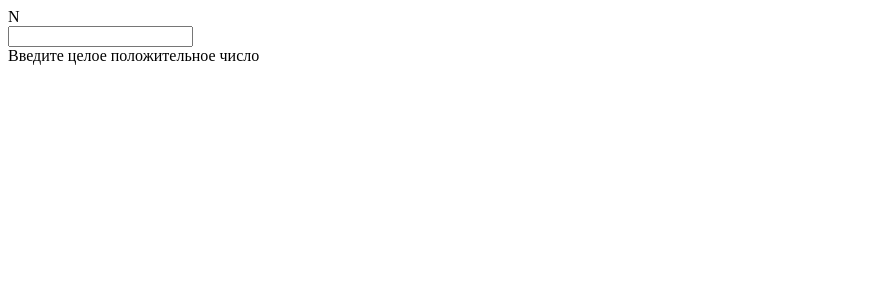
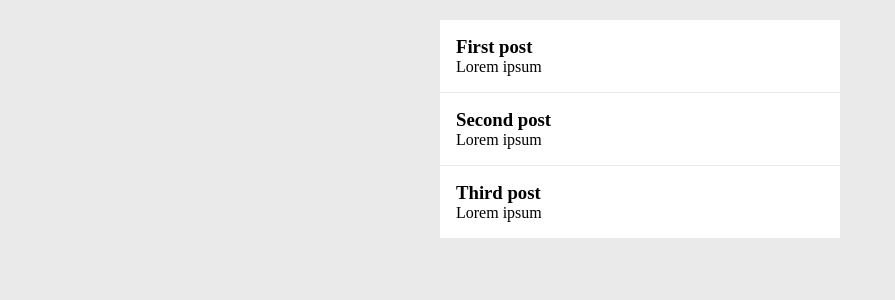
Before and after one commit to micasa-acerman/react-js-task-1, a React (Create React App) app: page / in a window 1280 px wide. Shown: the top 300 px of the page, without its empty margins (0-895 px from the left). Built offline with nearby package versions, Linux system fonts and the light colour scheme.

Commit message:
1 file modified, 1 added, 1 deleted

```diff
--- /dev/null
+++ b/src/App.css
@@ -0,0 +1,27 @@
+* {
+  margin: 0;
+  padding: 0;
+}
+body {
+  background-color: #eaeaea;
+}
+.posts {
+  max-width: 400px;
+  margin: 20px auto;
+}
+.item {
+  background: #fff;
+  padding: 16px;
+  transition: transform 0.25s ease;
+  cursor: pointer;
+}
+.posts > .item:not(:last-child) {
+  border-bottom: 1px solid #eaeaea;
+}
+.item:hover {
+  transform: scale(1.1);
+}
+.item.active {
+  background-color: #eaffff;
+  transform: scale(1.1);
+}
--- a/src/App.js
+++ b/src/App.js
@@ -1,29 +1,41 @@
 import React, { useState, useEffect } from 'react';
-import './style.css';
+import './App.css';
+
+const posts = [
+  {
+    id: '1',
+    title: 'First post',
+    description: 'Lorem ipsum'
+  },
+  {
+    id: '2',
+    title: 'Second post',
+    description: 'Lorem ipsum'
+  },
+  {
+    id: '3',
+    title: 'Third post',
+    description: 'Lorem ipsum'
+  }
+];
 
 export default function App() {
-  const [value, setValue] = useState('');
-  const [result, setResult] = useState();
+  const [selectedPostId, setPostId] = useState();
 
-  useEffect(() => {
-    const cast = Number(value);
-    if (cast && cast >= value && cast === Math.round(cast)) {
-      let sum = 0;
-      for (let i = 1; i <= value; i++) {
-        sum += i;
-      }
-      setResult(sum);
-    } else setResult('Введите целое положительное число');
-  }, [value]);
   return (
-    <div class="form">
-      <label for="inputN">N</label>
-      <input
-        id="inputN"
-        value={value}
-        onChange={e => setValue(e.target.value)}
-      />
-      <span>{result}</span>
-    </div>
+    <ul className="posts">
+      {posts
+        .filter(p => (selectedPostId ? p.id == selectedPostId : true))
+        .map(post => (
+          <div
+            key={post.id}
+            className={`item ${selectedPostId === post.id ? 'active' : ''}`}
+            onClick={() => setPostId(selectedPostId ? null : post.id)}
+          >
+            <h3>{post.title}</h3>
+            <p>{post.description}</p>
+          </div>
+        ))}
+    </ul>
   );
 }
--- a/src/style.css
+++ /dev/null
@@ -1,8 +0,0 @@
-h1,
-p {
-  font-family: Lato;
-}
-
-.form > * {
-  display: block;
-}
```
